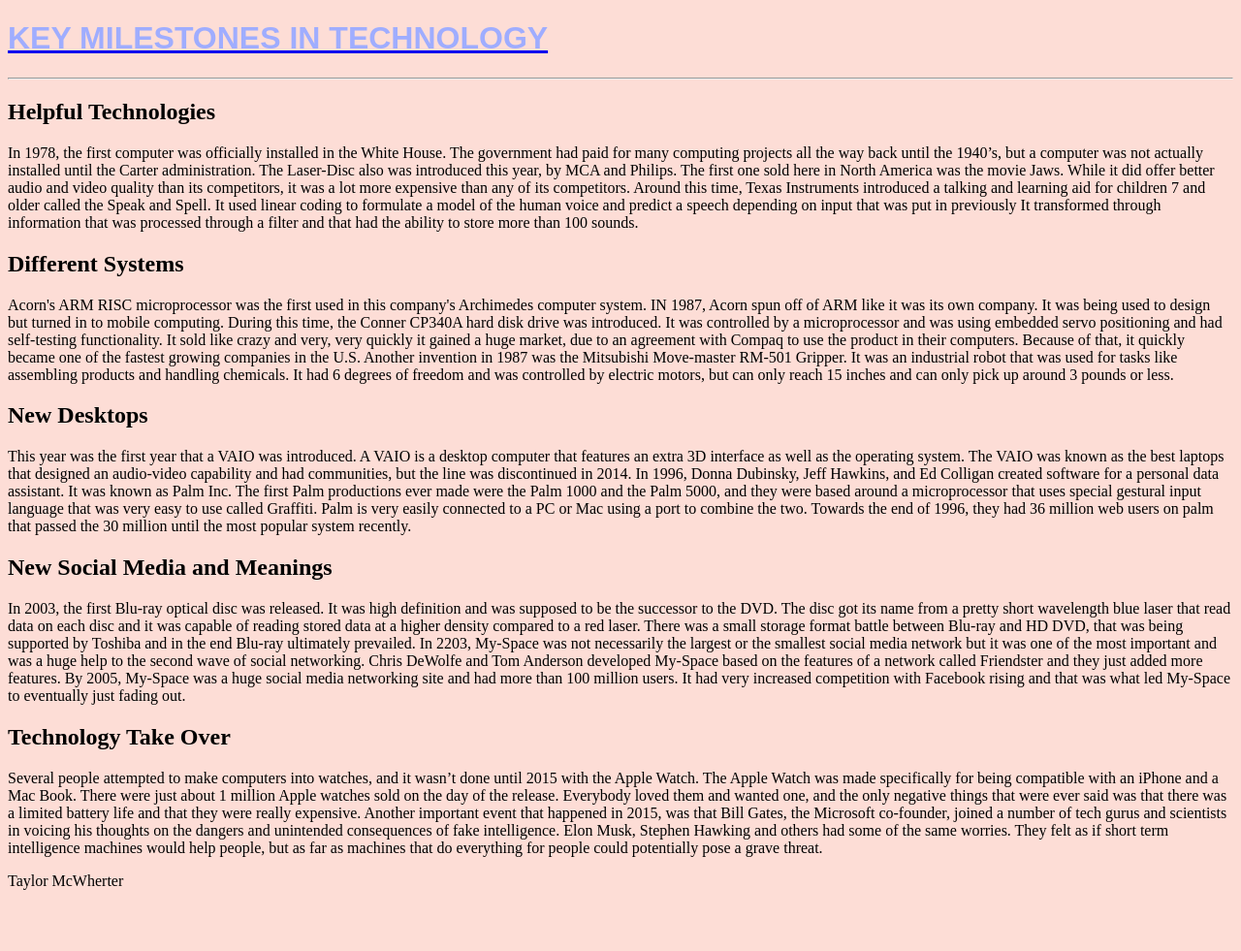
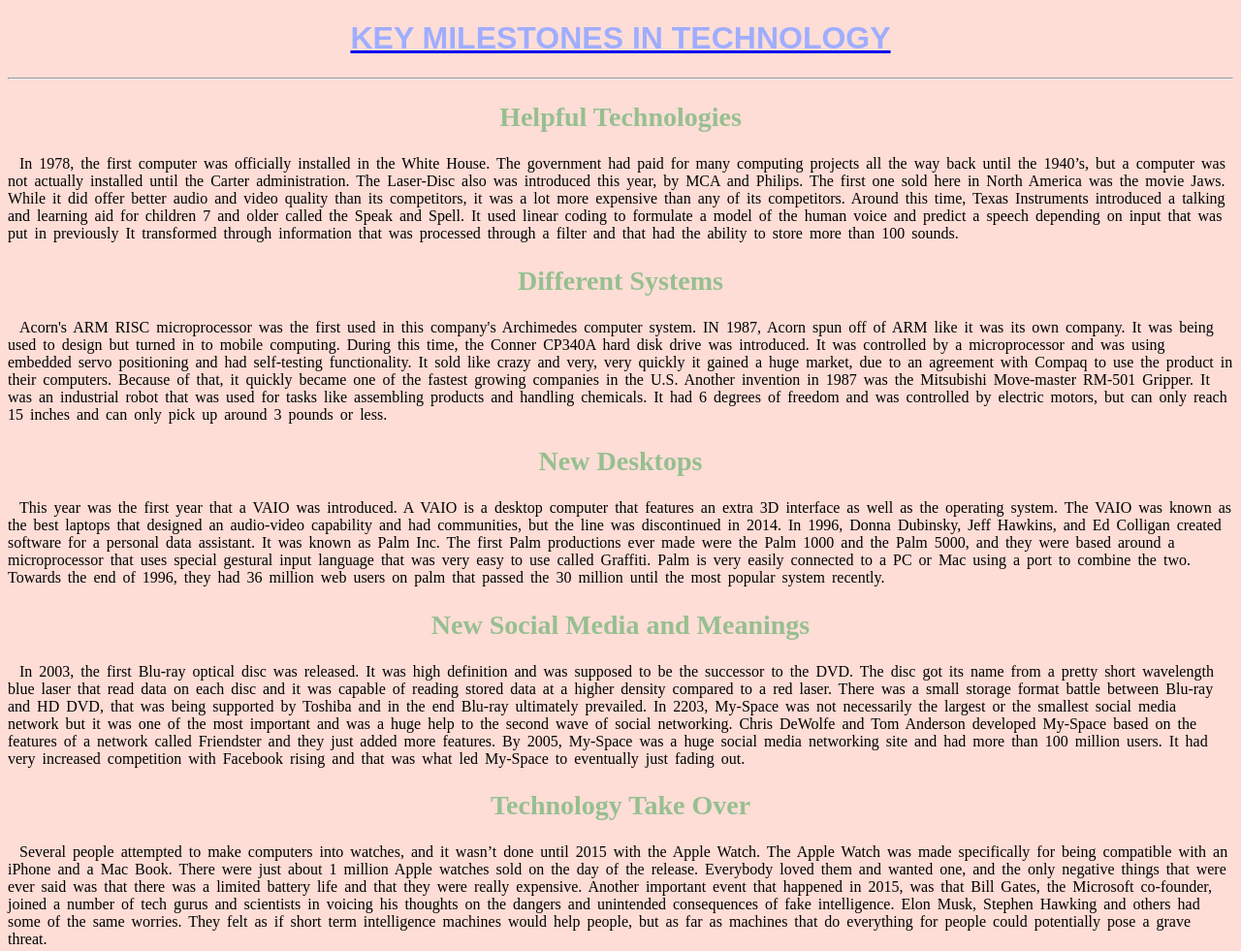
Before and after one commit to taylormariemc1/milestones-website, a plain HTML site: page index.html in a window 1280 px wide. Shown: the top 981 px of the page at 97% size. Before the commit the page ends 934 px from the top, so only its background shows below. Drawn offline with Linux system fonts and the light colour scheme.

Commit message:
Update styles.css

```diff
--- a/styles.css
+++ b/styles.css
@@ -5,4 +5,16 @@ h1{
   text-transform: uppercase;
   color:#9FADFF;
   font-family: 'Lexend Deca', sans-serif;
+text-align: center;
 }
+h2 {
+  color: #97bf90;
+  font-size: 28px;
+  text-align: center;
+}
+p {
+  color: #97c1bb
+  font-family: Arial;
+  text-indent:12px;
+  word-spacing: 3px;
+}
```
